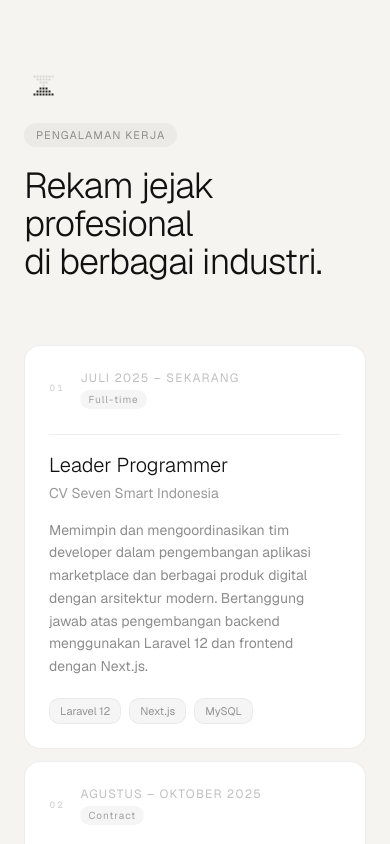
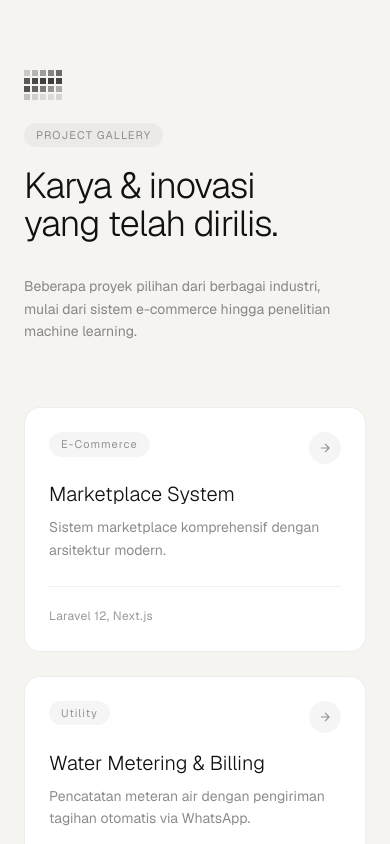
Before and after one commit to Resaswastyani/Portofolio, a Next.js app: page / in a window 390 px wide. Shown: the part 4200-5044 px from the top of the page. Built offline with nearby package versions, Linux system fonts and the light colour scheme.

Commit message:
feat: add project gallery section and update nav links

```diff
--- a/app/page.tsx
+++ b/app/page.tsx
@@ -426,6 +426,100 @@ export default function PortfolioPage() {
       </section>
 
       {/* ══════════════════════════════════════════════════════════════════════
+          PROJECT GALLERY — grid cards
+          ══════════════════════════════════════════════════════════════════════ */}
+      <section id="projects" className="py-32 px-6 md:px-12 lg:px-20 border-t border-black/[0.06] overflow-hidden">
+        <div className="max-w-6xl mx-auto">
+          <div className="flex flex-col md:flex-row md:items-end md:justify-between gap-8 mb-16">
+            <div>
+              <PixelIcon type="integrations" size={40} />
+              <div className="mt-4"><Tag>PROJECT GALLERY</Tag></div>
+              <RevealText className="mt-5 text-4xl md:text-5xl font-light tracking-tight leading-[1.05]">
+                {"Karya & inovasi\nyang telah dirilis."}
+              </RevealText>
+            </div>
+            <p className="text-sm text-black/45 leading-relaxed max-w-xs">
+              Beberapa proyek pilihan dari berbagai industri, mulai dari sistem e-commerce hingga penelitian machine learning.
+            </p>
+          </div>
+
+          <div className="grid grid-cols-1 md:grid-cols-2 lg:grid-cols-3 gap-6" onMouseMove={handleMouse}>
+            {[
+              {
+                title: "Marketplace System",
+                category: "E-Commerce",
+                tech: "Laravel 12, Next.js",
+                desc: "Sistem marketplace komprehensif dengan arsitektur modern.",
+                link: "#", // Ganti dengan link dari CV
+                delay: 0,
+              },
+              {
+                title: "Water Metering & Billing",
+                category: "Utility",
+                tech: "Next.js, WA API",
+                desc: "Pencatatan meteran air dengan pengiriman tagihan otomatis via WhatsApp.",
+                link: "#", // Ganti dengan link dari CV
+                delay: 80,
+              },
+              {
+                title: "Property Management",
+                category: "Real Estate",
+                tech: "Laravel, PHP",
+                desc: "Sistem manajemen perumahan dan integrasi gateway pembayaran.",
+                link: "#", // Ganti dengan link dari CV
+                delay: 160,
+              },
+              {
+                title: "Student Graduation Prediction",
+                category: "Machine Learning",
+                tech: "Python, Scikit-learn",
+                desc: "Prediksi kelulusan menggunakan algoritma KNN & Decision Tree.",
+                link: "#", // Ganti dengan link dari CV
+                delay: 240,
+              },
+              {
+                title: "Car Rental Platform",
+                category: "Web App",
+                tech: "PHP, Bootstrap",
+                desc: "Platform pemesanan dan manajemen armada penyewaan mobil.",
+                link: "#", // Ganti dengan link dari CV
+                delay: 320,
+              },
+              {
+                title: "Smart Egg Incubator",
+                category: "IoT",
+                tech: "Raspberry Pi",
+                desc: "Inkubator telur otomatis berbasis IoT untuk pemantauan suhu real-time.",
+                link: "#", // Ganti dengan link dari CV
+                delay: 400,
+              },
+            ].map((project, i) => (
+              <BentoCard key={i} className="flex flex-col group" delay={project.delay}>
+                <div className="p-6 flex-1 flex flex-col">
+                  <div className="flex justify-between items-start mb-4">
+                    <Tag>{project.category}</Tag>
+                    <a
+                      href={project.link}
+                      target="_blank"
+                      rel="noopener noreferrer"
+                      className="w-8 h-8 rounded-full bg-black/[0.04] flex items-center justify-center text-black/40 hover:bg-black/[0.08] hover:text-black transition-colors"
+                    >
+                      <svg width="14" height="14" viewBox="0 0 24 24" fill="none" stroke="currentColor" strokeWidth="2"><path d="M5 12h14M12 5l7 7-7 7"/></svg>
+                    </a>
+                  </div>
+                  <h3 className="text-xl font-light mb-2">{project.title}</h3>
+                  <p className="text-sm text-black/45 leading-relaxed mb-6 flex-1">{project.desc}</p>
+                  <div className="pt-4 border-t border-black/[0.06]">
+                    <span className="text-xs text-black/40 tracking-wide">{project.tech}</span>
+                  </div>
+                </div>
+              </BentoCard>
+            ))}
+          </div>
+        </div>
+      </section>
+
+      {/* ══════════════════════════════════════════════════════════════════════
           PROFESSIONAL EXPERIENCE — stacked cards
           ══════════════════════════════════════════════════════════════════════ */}
       <section id="experience" className="py-32 px-6 md:px-12 lg:px-20 border-t border-black/[0.06]">
@@ -715,6 +809,7 @@ export default function PortfolioPage() {
             {[
               { label: "Tentang", href: "#about" },
               { label: "Skills", href: "#skills" },
+              { label: "Projects", href: "#projects" },
               { label: "Pengalaman", href: "#experience" },
               { label: "Pendidikan", href: "#education" },
               { label: "Kontak", href: "#contact" },
--- a/components/mobile-nav.tsx
+++ b/components/mobile-nav.tsx
@@ -5,9 +5,9 @@ import { useState } from "react"
 const NAV_LINKS = [
   { label: "Tentang",     href: "#about" },
   { label: "Skills",      href: "#skills" },
+  { label: "Projects",    href: "#projects" },
   { label: "Pengalaman",  href: "#experience" },
   { label: "Pendidikan",  href: "#education" },
-  { label: "Kontak",      href: "#contact" },
 ]
 
 const NAV_STYLE = {
```
